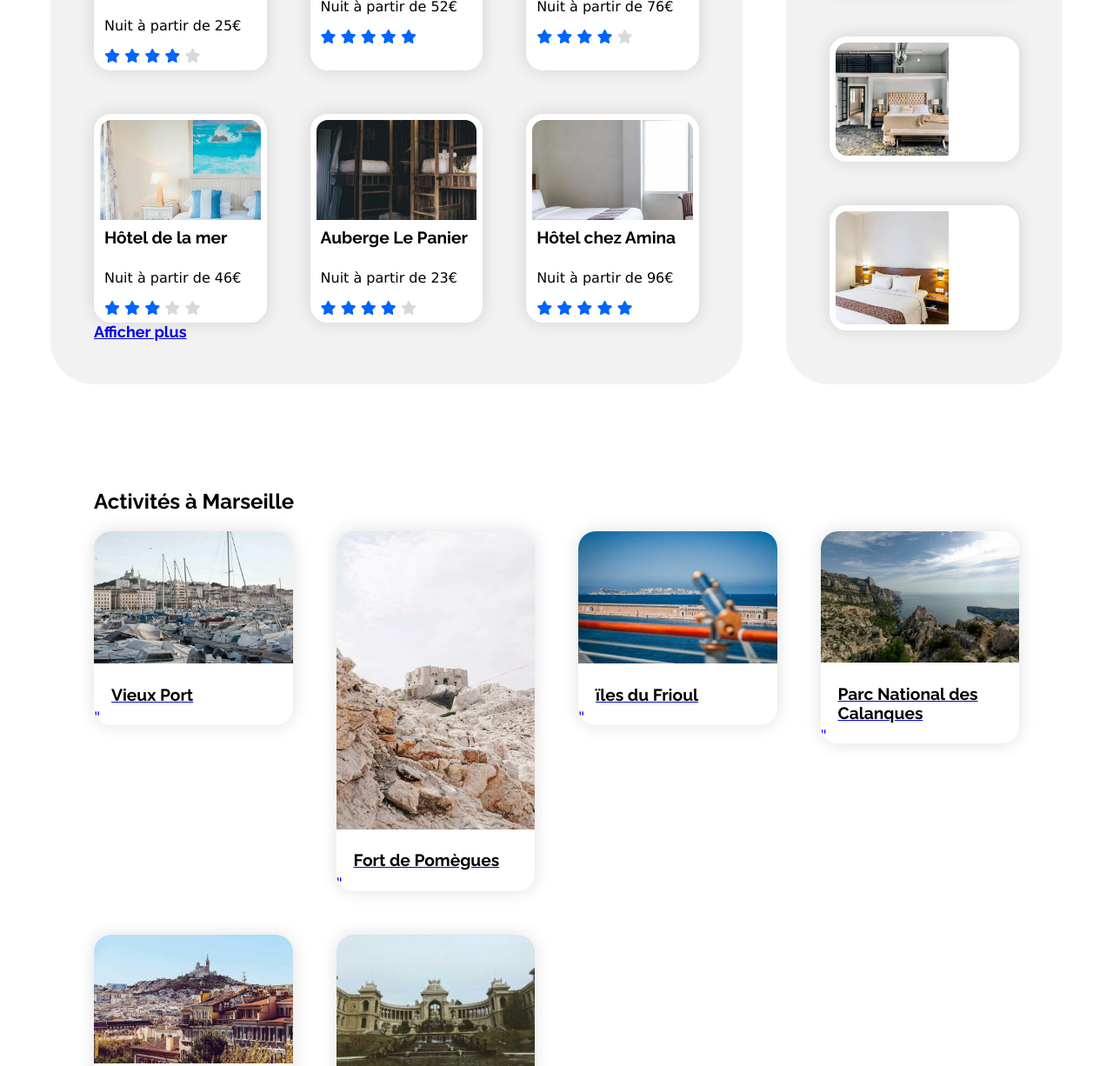
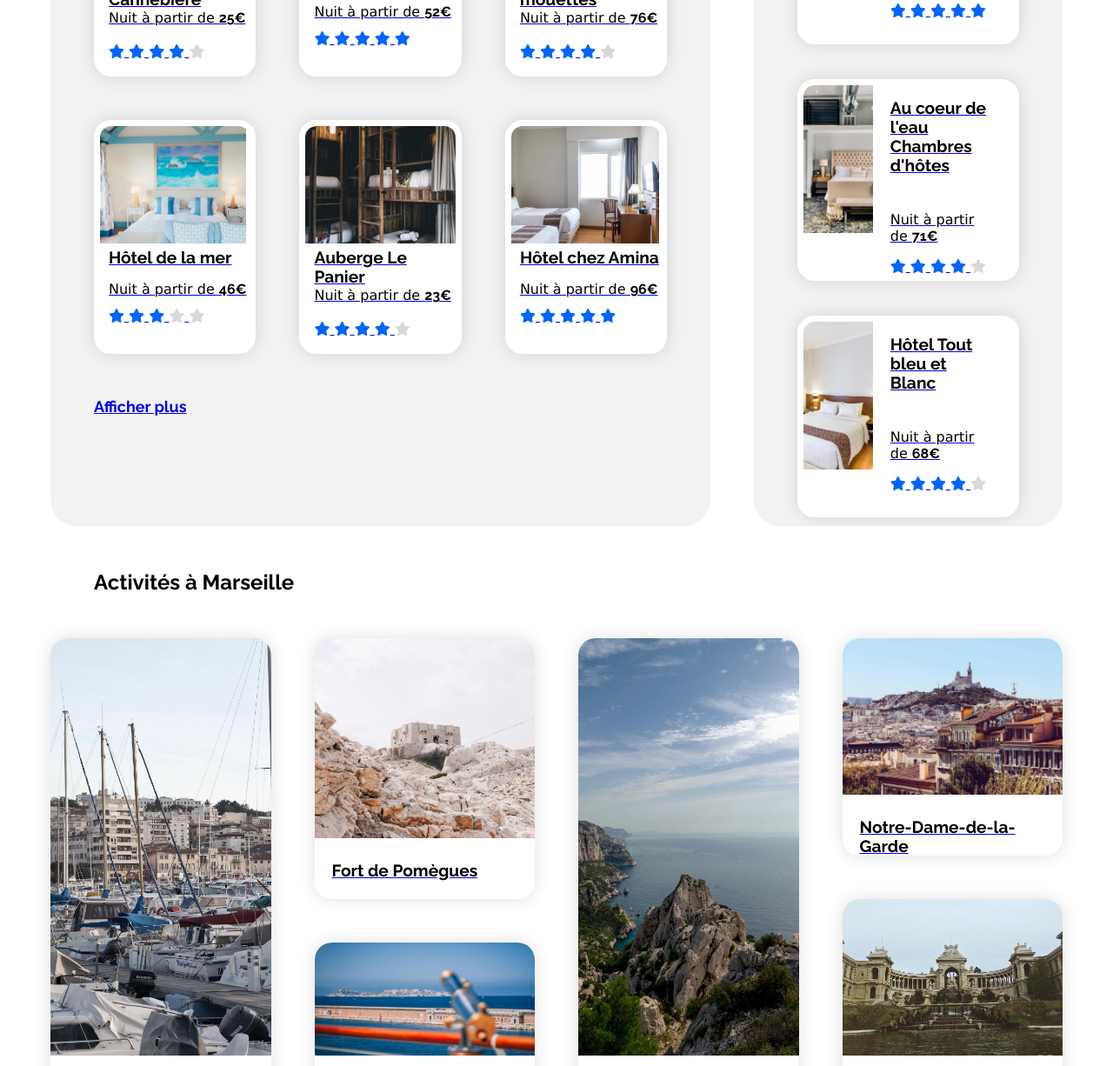
Before and after one commit to AkuaSin/push-ReserviaProject2OC, a plain HTML site: page Codes/Base.html in a window 1280 px wide. Shown: the part 656-1882 px from the top of the page at 87% size. Drawn offline with Linux system fonts and the light colour scheme; a web font is replaced by a local one.

Commit message:
Pretty Much Finished

```diff
--- a/Codes/Base.html
+++ b/Codes/Base.html
@@ -19,7 +19,7 @@
              <div class="HeaderNav">
                 <a href="#Hosting">Hébergements </a>
                 <a href="#Activities">Activités </a>
-                <a href="SignUp.html">S'inscrire</a>
+                <a href="#">S'inscrire</a>
             </div>
         </header>
         <main>
@@ -48,10 +48,10 @@
                 <div class="HostMainList">
                     <article class="HostMainCard">
                         <a href="#">
-                            <img class="HostMainCardImg" src=images\hebergements\4_small\marcus-loke-WQJvWU_HZFo-unsplash.jpg alt="Auberge de la Cannebière">
+                            <div class="HostMainCardImgHold"><img class="HostMainCardImg" src=images\hebergements\2_large\marcus-loke-WQJvWU_HZFo-unsplash.jpg alt="Auberge de la Cannebière"></div>
                             <div class="HostMainCardTxt">
                                 <h4>Auberge la Cannebière</h4>
-                                <p>Nuit à partir de 25€</p>
+                                <p>Nuit à partir de <strong>25€</strong></p>
                                 <div class=HostMainCardRanking1>
                                     <i class="fas fa-star"></i>
                                     <i class="fas fa-star"></i>
@@ -64,10 +64,10 @@
                     </article>
                     <article class="HostMainCard">
                         <a href="#">
-                            <img class="HostMainCardImg" src=images\hebergements\4_small\fred-kleber-gTbaxaVLvsg-unsplash.jpg alt="Hôtel du port">
+                            <div class="HostMainCardImgHold"><img class="HostMainCardImg" src=images\hebergements\2_large\fred-kleber-gTbaxaVLvsg-unsplash.jpg alt="Hôtel du port"></div>
                             <div class="HostMainCardTxt">
                                 <h4>Hôtel du port</h4>
-                                <p>Nuit à partir de 52€</p>
+                                <p>Nuit à partir de <strong>52€</strong></p>
                                 <div class=HostMainCardRanking2>
                                     <i class="fas fa-star"></i>
                                     <i class="fas fa-star"></i>
@@ -80,10 +80,10 @@
                     </article>
                     <article class="HostMainCard">
                         <a href="#">
-                            <img class="HostMainCardImg" src=images\hebergements\4_small\reisetopia-B8WIgxA_PFU-unsplash.jpg alt="Hôtel Les mouettes">
+                            <div class="HostMainCardImgHold"><img class="HostMainCardImg" src=images\hebergements\2_large\reisetopia-B8WIgxA_PFU-unsplash.jpg alt="Hôtel Les mouettes"></div>
                             <div class="HostMainCardTxt">
                                 <h4>Hôtel Les mouettes</h4>
-                                <p>Nuit à partir de 76€</p>
+                                <p>Nuit à partir de <strong>76€</strong></p>
                                 <div class=HostMainCardRanking3>
                                     <i class="fas fa-star"></i>
                                     <i class="fas fa-star"></i>
@@ -96,10 +96,10 @@
                     </article>
                     <article class="HostMainCard">
                         <a href="#">
-                            <img class="HostMainCardImg" src=images\hebergements\4_small\annie-spratt-Eg1qcIitAuA-unsplash.jpg alt="Hôtel de la mer">
+                            <div class="HostMainCardImgHold"><img class="HostMainCardImg" src=images\hebergements\2_large\annie-spratt-Eg1qcIitAuA-unsplash.jpg alt="Hôtel de la mer"></div>
                             <div class="HostMainCardTxt">
                                 <h4>Hôtel de la mer</h4>
-                                <p>Nuit à partir de 46€</p>
+                                <p>Nuit à partir de <strong>46€</strong></p>
                                 <div class=HostMainCardRanking4>
                                     <i class="fas fa-star"></i>
                                     <i class="fas fa-star"></i>
@@ -112,10 +112,10 @@
                     </article>
                     <article class="HostMainCard">
                         <a href="#">
-                            <img class="HostMainCardImg" src=images\hebergements\4_small\nicate-lee-kT-ZyaiwBe0-unsplash.jpg alt="Auberge Le Panier">
+                            <div class="HostMainCardImgHold"><img class="HostMainCardImg" src=images\hebergements\2_large\nicate-lee-kT-ZyaiwBe0-unsplash.jpg alt="Auberge Le Panier"></div>
                             <div class="HostMainCardTxt">
                                 <h4>Auberge Le Panier</h4>
-                                <p>Nuit à partir de 23€</p>
+                                <p>Nuit à partir de <strong>23€</strong></p>
                                 <div class=HostMainCardRanking5>
                                     <i class="fas fa-star"></i>
                                     <i class="fas fa-star"></i>
@@ -128,10 +128,10 @@
                     </article>
                     <article class="HostMainCard">
                         <a href="#">
-                            <img class="HostMainCardImg" src=images\hebergements\4_small\febrian-zakaria-M6S1WvfW68A-unsplash.jpg alt="Hôtel chez Amina">
+                            <div class="HostMainCardImgHold"><img class="HostMainCardImg" src=images\hebergements\2_large\febrian-zakaria-M6S1WvfW68A-unsplash.jpg alt="Hôtel chez Amina"></div>
                             <div class="HostMainCardTxt">
                                 <h4>Hôtel chez Amina</h4>
-                                <p>Nuit à partir de 96€</p>
+                                <p>Nuit à partir de <strong>96€</strong></p>
                                 <div class=HostMainCardRanking6>
                                     <i class="fas fa-star"></i>
                                     <i class="fas fa-star"></i>
@@ -152,10 +152,10 @@
                 <div class="PopHostList">
                     <article class="HostPopCard">
                         <a href="#">
-                            <img class="HosPopCardImg" src=images\hebergements\4_small\emile-guillemot-Bj_rcSC5XfE-unsplash.jpg alt="Hôtel Le soleil du matin">
+                            <div class="HostPopCardImgHold"><img class="HostPopCardImg" src=images\hebergements\2_large\emile-guillemot-Bj_rcSC5XfE-unsplash.jpg alt="Hôtel Le soleil du matin"></div>
                             <div class="HostPopCardTxt">
                                 <h4>Hôtel Le soleil du matin</h4>
-                                <p>Nuit à partir de 128€</p>
+                                <p>Nuit à partir de <strong>128€</strong></p>
                                 <div class=HostPopCardRanking1>
                                     <i class="fas fa-star"></i>
                                     <i class="fas fa-star"></i>
@@ -168,10 +168,10 @@
                     </article>
                     <article class="HostPopCard">
                         <a href="#">
-                            <img class="HosPopCardImg" src=images\hebergements\4_small\aw-creative-VGs8z60yT2c-unsplash.jpg alt="Au coeur de l'eau Chambres d'hôtes">
+                            <div class="HostPopCardImgHold"><img class="HostPopCardImg" src=images\hebergements\2_large\aw-creative-VGs8z60yT2c-unsplash.jpg alt="Au coeur de l'eau Chambres d'hôtes"></div>
                             <div class="HostPopCardTxt">
                                 <h4>Au coeur de l'eau Chambres d'hôtes</h4>
-                                <p>Nuit à partir de 71€</p>
+                                <p>Nuit à partir de <strong>71€</strong></p>
                                 <div class=HostPopCardRanking2>
                                     <i class="fas fa-star"></i>
                                     <i class="fas fa-star"></i>
@@ -184,10 +184,10 @@
                     </article>
                     <article class="HostPopCard">
                         <a href="#">
-                            <img class="HosPopCardImg" src=images\hebergements\4_small\febrian-zakaria-sjvU0THccQA-unsplash.jpg alt="Hôtel Tout bleu et Blanc">
+                            <div class="HostPopCardImgHold"><img class="HostPopCardImg" src=images\hebergements\2_large\febrian-zakaria-sjvU0THccQA-unsplash.jpg alt="Hôtel Tout bleu et Blanc"></div>
                             <div class="HostPopCardTxt">
                                 <h4>Hôtel Tout bleu et Blanc</h4>
-                                <p>Nuit à partir de 68€</p>
+                                <p>Nuit à partir de <strong>68€</strong></p>
                                 <div class=HostPopCardRanking3>
                                     <i class="fas fa-star"></i>
                                     <i class="fas fa-star"></i>
@@ -203,11 +203,11 @@
             </section>
             </section>
             <section class="Activities">
-                <div class="ActivitiesTitle"><h2 id="Activities">Activités à Marseille</h2></div>
+                <div class="ActivitiesTitle"><h2 class="ActivitiesTiltle" id="Activities">Activités à Marseille</h2></div>
                 <div class="ActivitiesList">
                     <article class="ActivitiesCard">
                         <a href="#">
-                            <img class=ActivitiesCardImg src="images\activites\4_small\reno-laithienne-QUgJhdY5Fyk-unsplash.jpg" alt="Vieux Port">
+                            <div class=ActivitiesCardImgHolder><img class=ActivitiesCardImg src="images\activites\2_large\reno-laithienne-QUgJhdY5Fyk-unsplash.jpg" alt="Vieux Port"></div>
                             <div class="ActivitiesCardTxt">
                                 <h4>Vieux Port</h4>
                             </div>
@@ -216,7 +216,7 @@
                     </article>
                     <article class="ActivitiesCard">
                         <a href="#">
-                            <img class=ActivitiesCardImg src="images\activites\4_small\paul-hermann-QFTrLdQIRhI-unsplash.jpg" alt="Fort de Pomègues">
+                            <div class=ActivitiesCardImgHolder><img class=ActivitiesCardImg src="images\activites\2_large\paul-hermann-QFTrLdQIRhI-unsplash.jpg" alt="Fort de Pomègues"></div>
                             <div class="ActivitiesCardTxt">
                                 <h4>Fort de Pomègues</h4>
                             </div>
@@ -225,7 +225,7 @@
                     </article>
                     <article class="ActivitiesCard">
                         <a href="#">
-                            <img class=ActivitiesCardImg src="images\activites\4_small\kevin-hikari-rV_Qd1l-VXg-unsplash.jpg" alt="ïles du Friou">
+                            <div class=ActivitiesCardImgHolder><img class=ActivitiesCardImg src="images\activites\2_large\kevin-hikari-rV_Qd1l-VXg-unsplash.jpg" alt="ïles du Friou"></div>
                             <div class="ActivitiesCardTxt">
                                 <h4>ïles du Frioul</h4>
                             </div>
@@ -234,7 +234,7 @@
                     </article>
                     <article class="ActivitiesCard">
                         <a href="#">
-                            <img class=ActivitiesCardImg src="images\activites\4_small\kilyan-sockalingum-NR8-cBCN3aI-unsplash.jpg" alt="Parc National des Calanques">
+                            <div class=ActivitiesCardImgHolder><img class=ActivitiesCardImg src="images\activites\2_large\kilyan-sockalingum-NR8-cBCN3aI-unsplash.jpg" alt="Parc National des Calanques"></div>
                             <div class="ActivitiesCardTxt">
                                 <h4>Parc National des Calanques</h4>
                             </div>
@@ -243,7 +243,7 @@
                     </article>
                     <article class="ActivitiesCard">
                         <a href="#">
-                            <img class=ActivitiesCardImg src="images\activites\4_small\florian-wehde-xW9e8gdotxI-unsplash.jpg" alt="Notre-Dame-de-la-Garde">
+                            <div class=ActivitiesCardImgHolder><img class=ActivitiesCardImg src="images\activites\2_large\florian-wehde-xW9e8gdotxI-unsplash.jpg" alt="Notre-Dame-de-la-Garde"></div>
                             <div class="ActivitiesCardTxt">
                                 <h4>Notre-Dame-de-la-Garde</h4>
                             </div>
@@ -252,7 +252,7 @@
                     </article>
                     <article class="ActivitiesCard">
                         <a href="#">
-                            <img class=ActivitiesCardImg src="images\activites\4_small\lena-paulin-wH2-EJoDcV0-unsplash.jpg" alt="Parc Longchamp">
+                            <div class=ActivitiesCardImgHolder><img class=ActivitiesCardImg src="images\activites\2_large\lena-paulin-wH2-EJoDcV0-unsplash.jpg" alt="Parc Longchamp"></div>
                             <div class="ActivitiesCardTxt">
                                 <h4>Parc Longchamp</h4>
                             </div>
@@ -266,19 +266,19 @@
         <footer>
             <ul class="A Propos">
                 <li><h3>A Propos</h3></li>
-                <li> <a href="fonctionnement.hmtl">Fonctionnement du Site</a></li>
-                <li> <a href="conditiongenvente.hmtl">Condition générales de vente</a></li>
-                <li> <a href="donneesetconfidentialite.hmtl">Données et confidentialité</a></li>
+                <li> <a href="#">Fonctionnement du Site</a></li>
+                <li> <a href="#">Condition générales de vente</a></li>
+                <li> <a href="#">Données et confidentialité</a></li>
             </ul>
             <ul class="Nos hébergements">
                 <li><h3>Nos hébergements</h3></li>
-                <li> <a href="chartequalite.hmtl">Charte qualité</a></li>
-                <li> <a href="contacthotel.html">Soumettre votre hôtel</a></li>
+                <li> <a href="#">Charte qualité</a></li>
+                <li> <a href="#">Soumettre votre hôtel</a></li>
             </ul>
             <ul class="Assistances">
                 <li><h3>Assistance</h3></li>
-                <li> <a href="CentreAide.hmtl">Centre d'aide</a></li>
-                <li> <a href="Contact.hmtl">Nous contacter</a></li>
+                <li> <a href="#">Centre d'aide</a></li>
+                <li> <a href="#">Nous contacter</a></li>
             </ul>
         </footer>
     </body>
--- a/Codes/style.css
+++ b/Codes/style.css
@@ -129,13 +129,19 @@ h4 {
     display: grid;
     margin-left:50px;
     margin-right:50px;
-    grid-template-columns:2.5fr 1fr ;
+    grid-template-columns:repeat(15,1fr);
     column-gap: 50px;
+}
+.HostingMain {
+    grid-column: 1/11;
+}
+.PopularHost {
+    grid-column: 11/16;
 }
 .HostingMain {
     border: 0px solid transparent;
     background-color: #F2F2F2;
-    border-radius: 50px 50px;
+    border-radius: 30px;
     padding-top: 30px;
     padding-right: 50px;
     padding-left: 50px;
@@ -144,28 +150,37 @@ h4 {
 }
 .HostMainList{
     display: grid;
-    grid-template-areas:"three three three";
+    grid-template-columns:repeat(3,1fr);
+    grid-template-rows:1fr 1fr ;
     gap:50px;
 }
 .HostMainCard{
+    display: flex;
+    flex-wrap: wrap;
     border: 7px solid white;
-    border-radius: 20px 20px;
+    border-radius: 20px;
     overflow: hidden;
     background-color: white;
-    padding: auto;
-    max-width: 275px;;
     box-shadow: 0 0 20px #00000020;
 }
 .HostMainCardImg {
-    height: 115px;
-    width: 275px;
+    display:block;
+    height: 135px;
+    min-height: 75px ;
+    max-height: 150px;
+    width: 100%;
     object-fit: cover;
 }
 .HostMainCardTxt {
-    display: inline-block;
+    display:block;
     margin-top: -20px;
-    margin-left: 5px;
+    margin-left: 10px;
+    margin-bottom: -25px;
     color:black;
+}
+.HostMainCardTxt {
+    display: grid;
+    grid-template-rows: repeat(3,33%);
 }
 .fa-star {
     color: #D9D9D9;
@@ -179,23 +194,22 @@ h4 {
 .HostMainCardRanking6 :nth-child(-n+5){color:#0065FC}
 
 .AfficherPlus {
-    display: flex;
     color:black;
     font-size: 18px;
     font-weight: bold;
     text-decoration: none;
+    padding-top: 50px;
+    padding-bottom: 10px ;
 }
 .PopularHost {
-    justify-content:space-around;
     border: 0px solid black;
     background-color: #F2F2F2;
-    border-radius: 50px 50px;
+    border-radius: 30px;
     padding-top: 30px;
     padding-right: 50px;
     padding-left: 50px;
-    padding-bottom: 50px;
+    padding-bottom: 10px;
     overflow: hidden;
-    float: right;
 }
 .PopularHostTitle i{
     float:right;
@@ -203,26 +217,42 @@ h4 {
 .PopHostList
 {   display: grid;
     grid-template-rows: 1fr 1fr 1fr;
-    gap:50px;
+    gap:40px;
 }
 .HostPopCard {
     border: 7px solid white;
-    border-radius: 20px 20px;
-    overflow: auto;
+    border-radius: 20px;
+    overflow:hidden;
     background-color: white;
-    padding: auto;
-    max-height: 130px;
     box-shadow: 0 0 20px #00000020;
 }
-.HosPopCardImg {
-    display: inline-block;
-    height: 130px;
-    width: 130px;
+.HostPopCard a {
+    display: flex;
+    flex-flow: row nowrap;
+    align-content: center;
+}
+.HostPopCardImg {
+    object-fit:cover;
+    width:100%;
+    height:100%;
+    position: absolute;
+}
+.HostPopCardImgHold {
+    position: relative;
+    height: 170px;
+    width: 33%;
     object-fit: cover;
+    overflow: hidden;
 }
 .HostPopCardTxt {
-    display: inline-block;
+    display: flex;
+    flex-flow: column wrap;
     color:black;
+    inline-size: 50%;
+    justify-self: center;
+    justify-items: center;
+    margin-left: 20px;
+    margin-top: -10px;
 }
 
 .HostPopCardRanking1 :nth-child(-n+5){color:#0065FC}
@@ -230,43 +260,75 @@ h4 {
 .HostPopCardRanking3 :nth-child(-n+4){color:#0065FC}
 
 .Activities {
-    margin: 50px 50px 50px 50px;
-    padding: 50px 50px 0px 50px;
-    align-content: center
+    gap:20px;
+    margin: 50px;
 }
-.ActivitiesList {
-    display: grid;
-    grid-template-columns: 1fr 1fr 1fr 1fr;
-    grid-template-rows: 1fr 1fr 1fr;
-    gap:50px;
+.ActivitiesTitle {
+    margin:50px;
 }
 .ActivitiesCard {
-    border: 0px solid transparent;
-    border-radius: 20px 20px;
-    overflow: auto;
+    border-radius: 20px;
     background-color: white;
-    padding: auto;
-    height: fit-content;
+    overflow: hidden ;
     box-shadow: 0 0 20px #00000020;
 }
 .ActivitiesCardTxt {
-    margin-left: 20px;
-    margin-bottom: -20px;
-    margin-top: -5px;
+    gap: 20px;
+    margin:20px;
     color:black;
     text-decoration: none;
+    height:fit-content;
 }
-.Activities img {
-    object-fit: cover;
+.ActivitiesCardImgHolder {
+    position:relative;
+    height: calc(100% - 70px);
+}
+.ActivitiesCardImg {
+    object-fit:cover;
     width:100%;
+    height:100%;
+    position: absolute;
 }
+
+.ActivitiesList{
+    display: grid;
+    gap:50px ;
+    grid-template-columns: 1fr 1fr 1fr 1fr;
+    grid-template-rows:repeat(12,1fr);
+}
+.ActivitiesCard:nth-child(1){
+    grid-row:1/13;
+    grid-column:1/2 ;
+}
+.ActivitiesCard:nth-child(2){
+    grid-row:1/8 ;
+    grid-column:2/3 ;
+}
+.ActivitiesCard:nth-child(3){
+    grid-row:8/13 ;
+    grid-column: 2/3 ;
+}
+.ActivitiesCard:nth-child(4){
+    grid-row: 1/13;
+    grid-column: 3/4;
+}
+.ActivitiesCard:nth-child(5){
+    grid-row: 1/7;
+    grid-column: 4/5;
+}
+.ActivitiesCard:nth-child(6){
+    grid-row: 7/13;
+    grid-column: 4/5;
+}
+
 footer{
     color:black;
-    border: 1px solid black;
     background-color: #F2F2F2;
+    text-decoration: none;
     display: flex;
     flex-flow: row nowrap;
     align-content: left;
     gap:20%;
-    padding: 50px;
+    padding: 10px 50px 30px 50px;
+    margin: -20px;
 }
```
